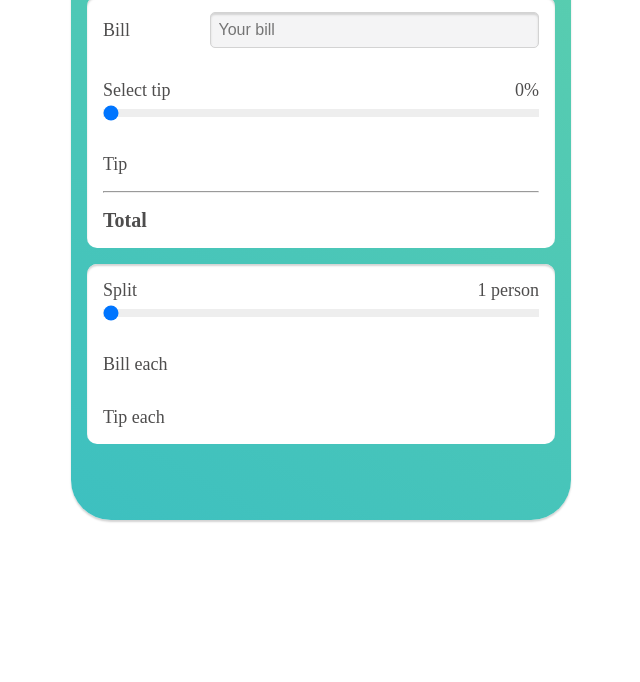
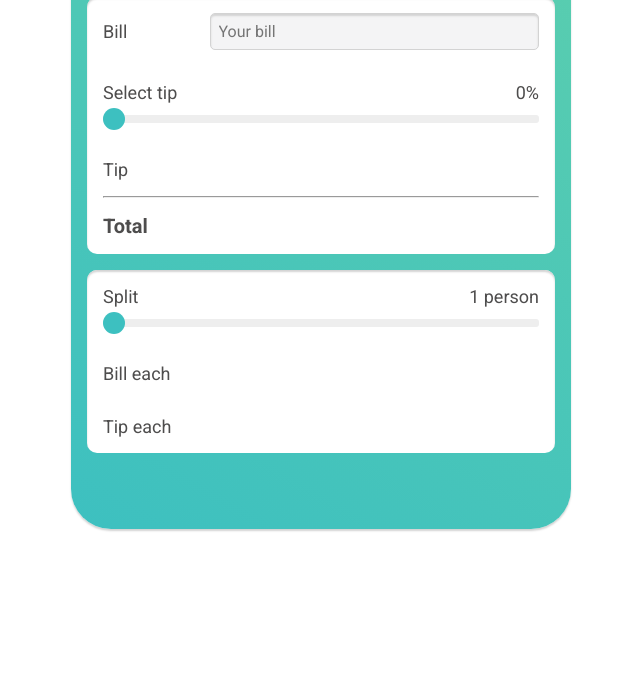
Before and after one commit to Jack112-create/TipCalculator, a plain HTML site: page index.html in a window 1280 px wide. Shown: the part 118-800 px from the top of the page, without its empty margins (319-959 px from the left). Drawn offline with Linux system fonts and the light colour scheme.

Commit message:
Custom slider fix

```diff
--- a/index.html
+++ b/index.html
@@ -4,6 +4,10 @@
     <meta charset="UTF-8" />
     <meta http-equiv="X-UA-Compatible" content="IE=edge" />
     <meta name="viewport" content="width=device-width, initial-scale=1.0" />
+    <link
+      href="https://fonts.googleapis.com/css2?family=Roboto:wght@400;700&display=swap"
+      rel="stylesheet"
+    />
     <link rel="stylesheet" type="text/css" href="style.css" />
     <title>Quick Tip</title>
   </head>
--- a/style.css
+++ b/style.css
@@ -7,6 +7,8 @@
 html {
   font-size: 10px;
   color: #4e4d4d;
+  font-family: "Roboto", sans-serif;
+  font-weight: 300;
 }
 
 main {
@@ -58,6 +60,7 @@ input[type="number"] {
   border-radius: 0.5rem;
   padding: 0.8rem 0 0.8rem 0.8rem;
   box-shadow: inset 0 2px 2px lightgrey;
+  font-family: inherit;
 }
 
 .space-between {
@@ -75,4 +78,25 @@ input[type="number"] {
   width: 100%;
   height: 8px;
   background: #eee;
+  margin-top: 1.2rem;
+  border-radius: 0.3rem;
+  outline-color: #5bceae;
 }
+
+.range::-webkit-slider-thumb {
+  -webkit-appearance: none;
+  width: 2.2rem;
+  height: 2.2rem;
+  border-radius: 50%;
+  background: #3dc0c0;
+  cursor: pointer;
+}
+
+.range::-moz-range-thumb {
+  width: 2.2rem;
+  height: 2.2rem;
+  border-radius: 50%;
+  background: #3dc0c0;
+  cursor: pointer;
+  border: none;
+}
```
